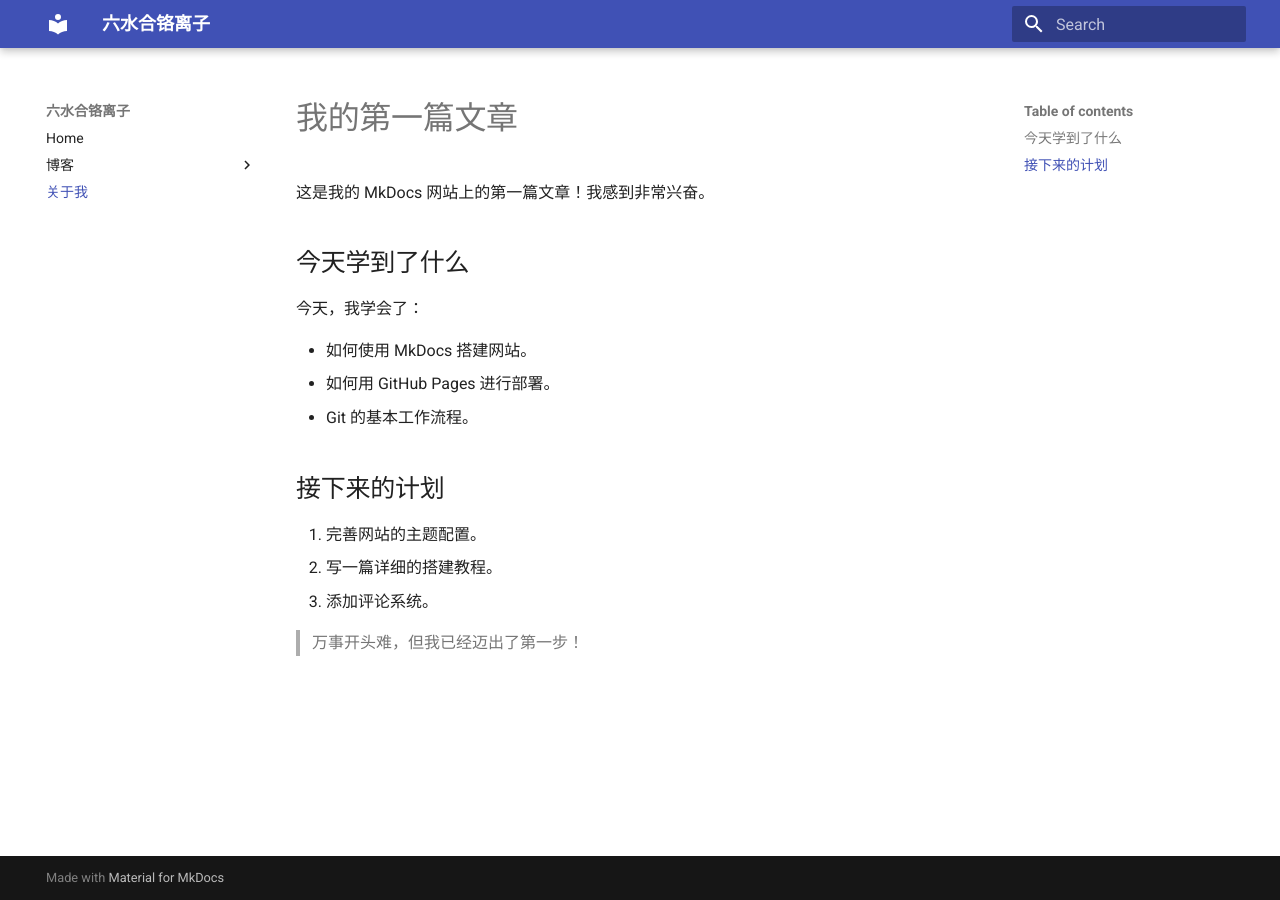
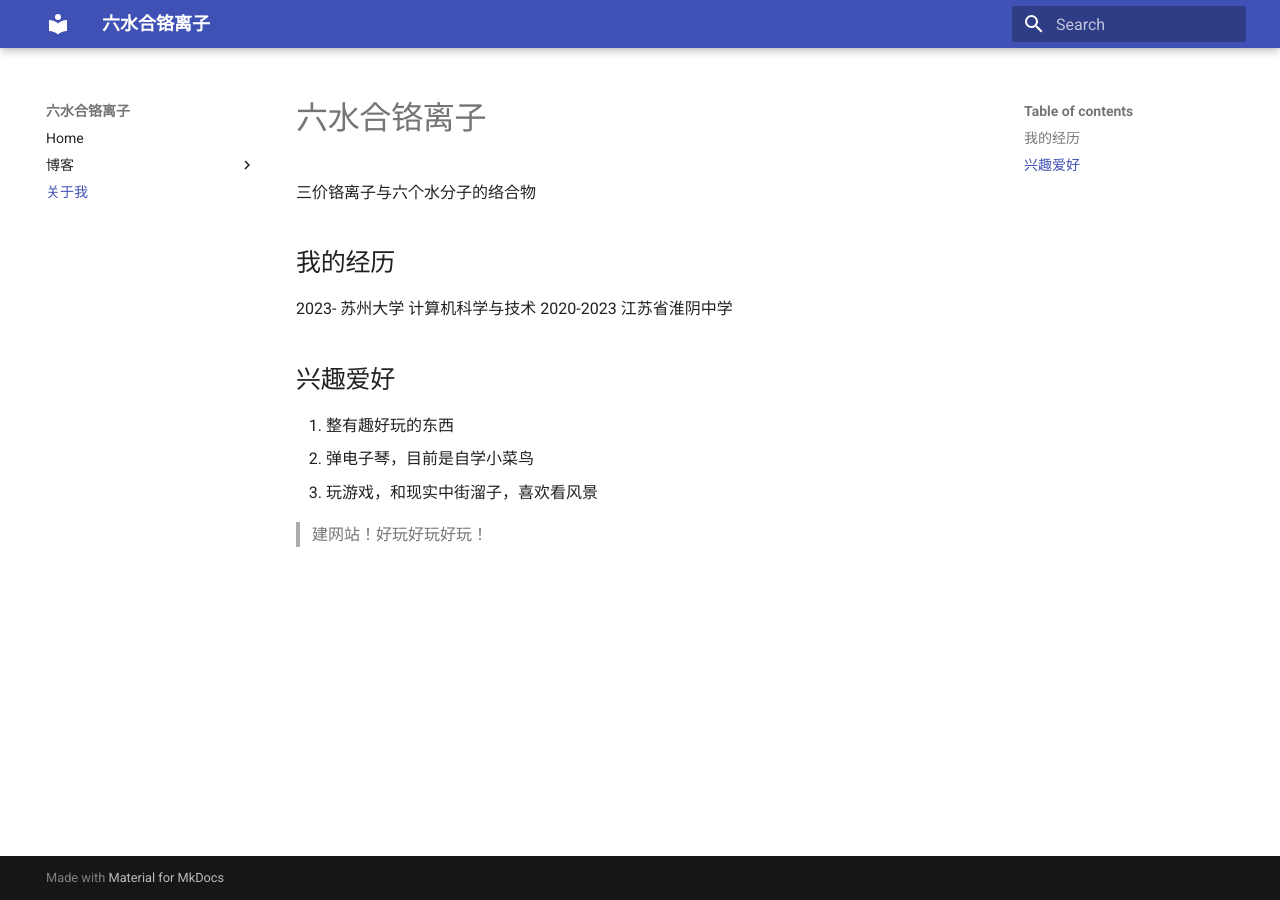
Before and after one commit to LoshGreenz/LoshGreenz.github.io, an MkDocs documentation site: the page built from docs/about.md, in a window 1280 px wide. Built offline with MkDocs 1.6.1 and Material for MkDocs 9.7.7, drawn with Linux system fonts in a browser that asks for light colours.

Commit message:
修改了自我介绍

```diff
--- a/docs/about.md
+++ b/docs/about.md
@@ -7,22 +7,21 @@ tags:
   - 入门
 ---
 
-# 我的第一篇文章
+# 六水合铬离子
 
-这是我的 MkDocs 网站上的第一篇文章！我感到非常兴奋。
+三价铬离子与六个水分子的络合物
 
-## 今天学到了什么
+## 我的经历
 
-今天，我学会了：
+2023-
+苏州大学 计算机科学与技术
+2020-2023
+江苏省淮阴中学
 
-*   如何使用 MkDocs 搭建网站。
-*   如何用 GitHub Pages 进行部署。
-*   Git 的基本工作流程。
+## 兴趣爱好
 
-## 接下来的计划
+1.  整有趣好玩的东西
+2.  弹电子琴，目前是自学小菜鸟
+3.  玩游戏，和现实中街溜子，喜欢看风景
 
-1.  完善网站的主题配置。
-2.  写一篇详细的搭建教程。
-3.  添加评论系统。
-
-> 万事开头难，但我已经迈出了第一步！
+> 建网站！好玩好玩好玩！
```
